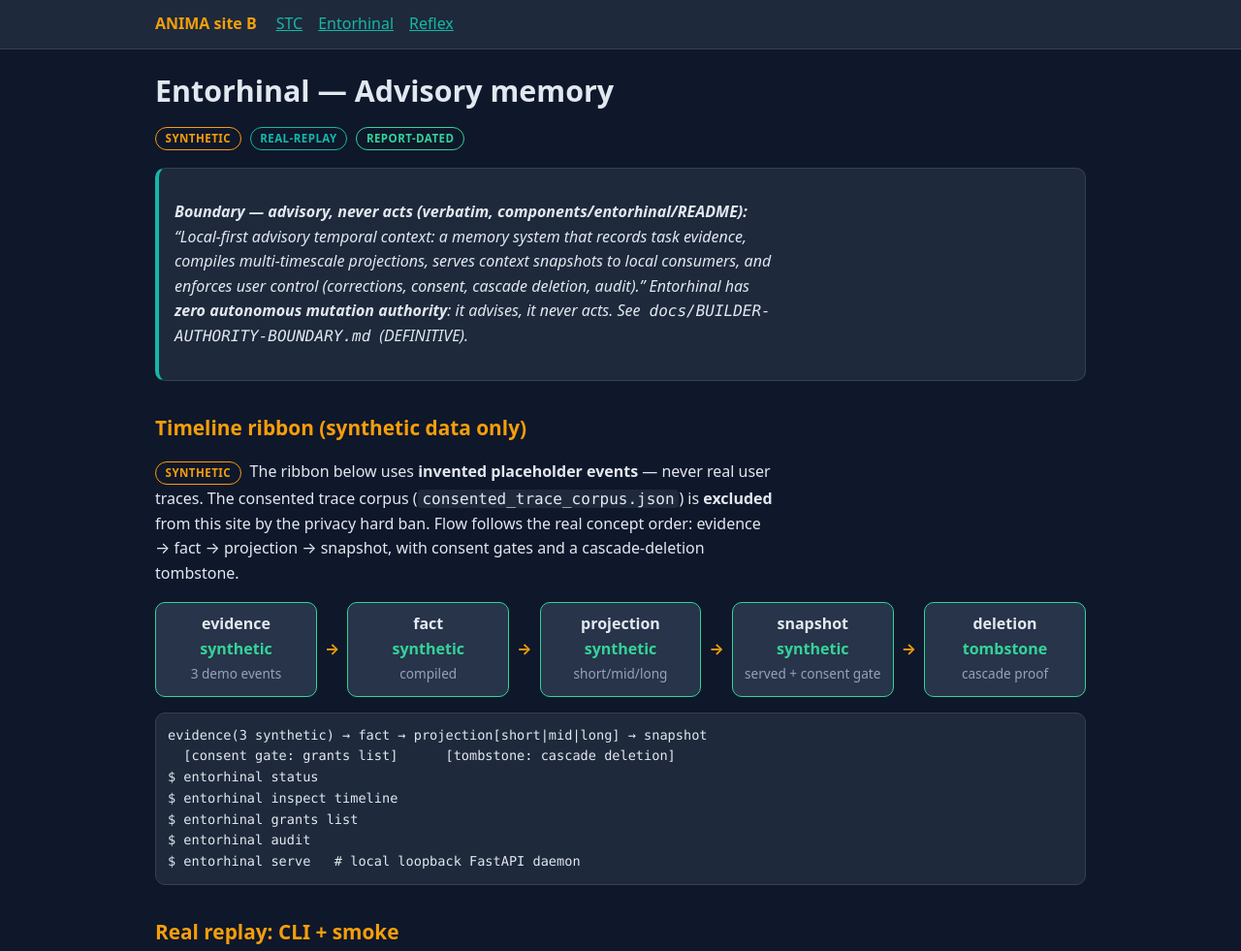
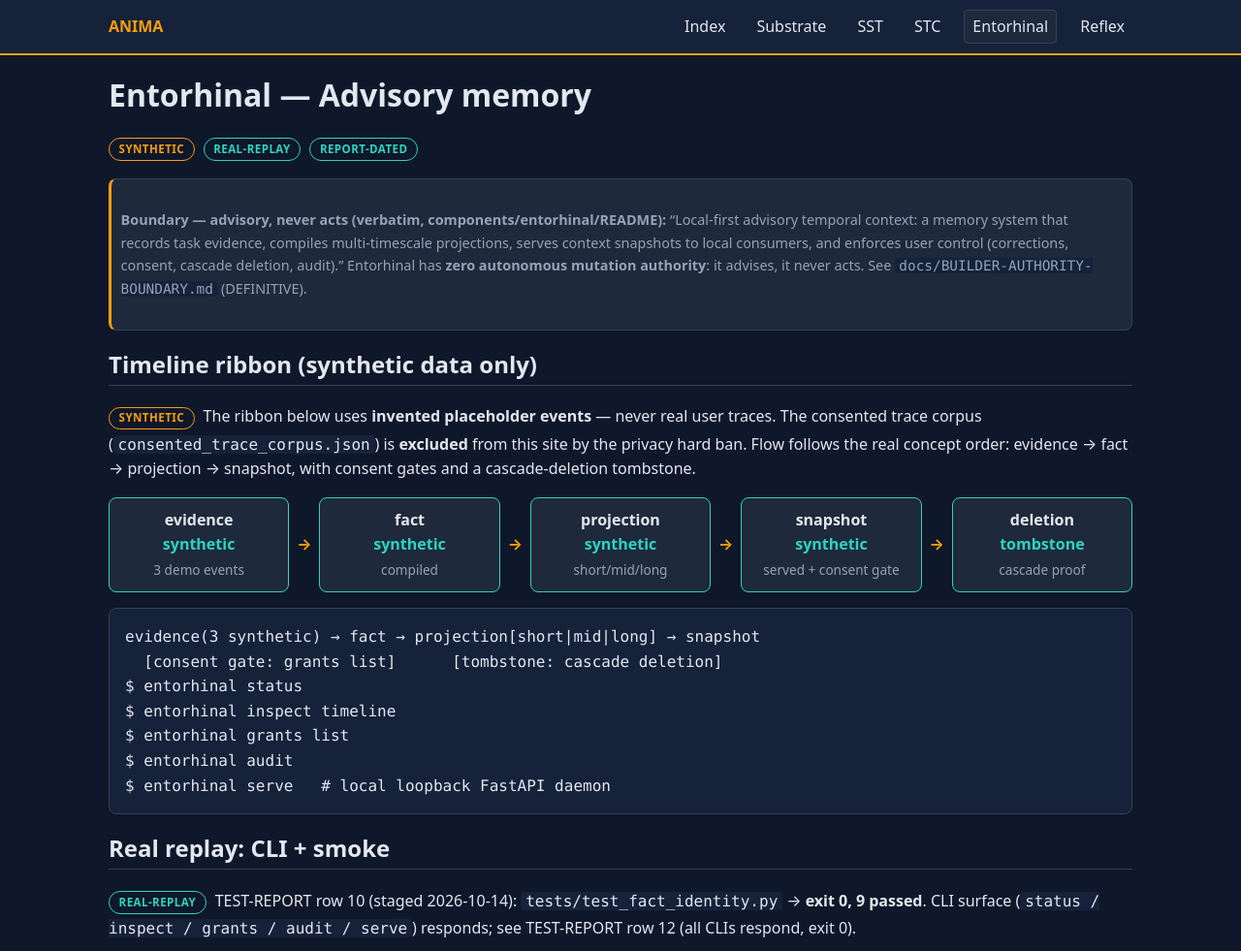
Before and after one commit to Anshul48/anima, a plain HTML site: page docs/entorhinal.html in a window 1280 px wide. Shown: the top 981 px of the page at 97% size. Drawn offline with Linux system fonts and the light colour scheme.

Commit message:
Unify present6 docs site: single site.css/site.js, one 6-link nav, index cards link merged deep pages

```diff
--- a/docs/entorhinal.html
+++ b/docs/entorhinal.html
@@ -3,16 +3,21 @@
 <head>
 <meta charset="utf-8">
 <meta name="viewport" content="width=device-width, initial-scale=1">
-<title>Entorhinal — Advisory memory (ANIMA site B)</title>
-<link rel="stylesheet" href="site-b.css">
+<title>Entorhinal — Advisory memory (ANIMA)</title>
+<link rel="stylesheet" href="site.css">
 </head>
 <body>
-<a class="skip-link" href="#main">Skip to content</a>
-<div class="topbar"><div class="wrap">
-<a class="brand" href="stc.html">ANIMA site B</a>
-<nav><a href="stc.html">STC</a><a href="entorhinal.html">Entorhinal</a><a href="reflex.html">Reflex</a></nav>
-</div></div>
-<div class="wrap" id="main">
+<a class="skip" href="#main">Skip to content</a>
+<nav class="site-nav" aria-label="Site"><div class="wrap">
+  <span class="brand">ANIMA</span>
+  <a class="nav" href="index.html">Index</a>
+  <a class="nav" href="substrate.html">Substrate</a>
+  <a class="nav" href="sst.html">SST</a>
+  <a class="nav" href="stc.html">STC</a>
+  <a class="nav" href="entorhinal.html">Entorhinal</a>
+  <a class="nav" href="reflex.html">Reflex</a>
+</div></nav>
+<main id="main" class="wrap">
 <h1>Entorhinal — Advisory memory</h1>
 <p>
 <span class="label synthetic">Synthetic</span>
@@ -95,7 +100,10 @@
 <li><code class="inline">TEST-REPORT.md</code> rows 10, 12–14 — staged 2026-10-14</li>
 </ul>
 <p class="fine">Privacy: synthetic ribbon only. No consented-trace content, session logs, or author emails on this page.</p>
-</div>
-<script src="site-b.js"></script>
+</main>
+<footer class="site"><div class="wrap">
+ANIMA research preview · <a href="index.html">Index</a> · License Apache-2.0.
+</div></footer>
+<script src="site.js"></script>
 </body>
 </html>
--- a/docs/site-b.css
+++ /dev/null
@@ -1,89 +0,0 @@
-/* site-b.css — ANIMA site B shared stylesheet.
-   Palette: dark slate-ink background, amber + teal accents only.
-   No purple / indigo / gradient-text / glow / glass. */
-:root {
-  --ink: #0f172a;
-  --ink-2: #1e293b;
-  --ink-3: #273449;
-  --paper: #e2e8f0;
-  --muted: #94a3b8;
-  --amber: #f59e0b;
-  --amber-ink: #1c1005;
-  --teal: #14b8a6;
-  --line: #334155;
-  --ok: #34d399;
-  --warn: #fbbf24;
-  --bad: #f87171;
-  --radius: 10px;
-  --max: 62rem;
-}
-* { box-sizing: border-box; }
-html { -webkit-text-size-adjust: 100%; }
-body {
-  margin: 0;
-  background: var(--ink);
-  color: var(--paper);
-  font: 16px/1.6 system-ui, -apple-system, "Segoe UI", Roboto, sans-serif;
-}
-a { color: var(--teal); }
-a:visited { color: var(--teal); }
-.wrap { max-width: var(--max); margin: 0 auto; padding: 0 1rem 4rem; }
-.topbar {
-  border-bottom: 1px solid var(--line);
-  background: var(--ink-2);
-}
-.topbar .wrap { padding-top: .75rem; padding-bottom: .75rem; display: flex; flex-wrap: wrap; gap: .5rem 1.25rem; align-items: baseline; }
-.topbar .brand { color: var(--amber); font-weight: 700; text-decoration: none; }
-.topbar nav a { margin-right: 1rem; }
-h1 { font-size: 1.9rem; line-height: 1.25; margin: 1.5rem 0 .5rem; }
-h2 { font-size: 1.3rem; color: var(--amber); margin: 2rem 0 .5rem; }
-h3 { font-size: 1.05rem; color: var(--teal); margin: 1.25rem 0 .25rem; }
-p, li { max-width: 70ch; }
-code, pre { font-family: ui-monospace, Consolas, monospace; }
-pre {
-  background: var(--ink-2); border: 1px solid var(--line);
-  border-radius: var(--radius); padding: .75rem; overflow-x: auto;
-  font-size: .85rem;
-}
-code.inline { background: var(--ink-2); padding: 0 .3em; border-radius: 4px; }
-.card {
-  background: var(--ink-2); border: 1px solid var(--line);
-  border-radius: var(--radius); padding: 1rem; margin: 1rem 0;
-}
-.grid { display: grid; gap: 1rem; }
-@media (min-width: 640px) { .grid.two { grid-template-columns: 1fr 1fr; } }
-.label {
-  display: inline-block; font-size: .72rem; font-weight: 700;
-  letter-spacing: .04em; text-transform: uppercase;
-  border: 1px solid var(--line); border-radius: 999px;
-  padding: .1rem .6rem; margin: .15rem .3rem .15rem 0;
-}
-.label.receipt { color: var(--ok); border-color: var(--ok); }
-.label.real { color: var(--teal); border-color: var(--teal); }
-.label.illustrated, .label.synthetic { color: var(--amber); border-color: var(--amber); }
-.label.badge { color: var(--muted); border-color: var(--muted); }
-table { border-collapse: collapse; width: 100%; font-size: .9rem; margin: .75rem 0; }
-th, td { border: 1px solid var(--line); padding: .45rem .6rem; text-align: left; }
-th { background: var(--ink-3); color: var(--amber); }
-caption { text-align: left; color: var(--muted); padding-bottom: .3rem; }
-.limits { border-left: 4px solid var(--amber); }
-.status-quote { border-left: 4px solid var(--teal); font-style: italic; }
-.flow { display: flex; flex-wrap: wrap; gap: .5rem; align-items: stretch; margin: 1rem 0; }
-.gate {
-  flex: 1 1 8rem; background: var(--ink-3); border: 1px solid var(--line);
-  border-radius: var(--radius); padding: .6rem; text-align: center;
-}
-.gate .st { display: block; font-weight: 700; color: var(--ok); }
-.gate[data-state="pending"] .st { color: var(--muted); }
-.gate[data-state="active"] { border-color: var(--amber); }
-.gate[data-state="active"] .st { color: var(--amber); }
-.gate[data-state="done"] { border-color: var(--ok); }
-.arrow { align-self: center; color: var(--amber); font-weight: 700; }
-svg.viz { width: 100%; height: auto; background: var(--ink-2); border: 1px solid var(--line); border-radius: var(--radius); }
-canvas.viz { width: 100%; background: var(--ink-2); border: 1px solid var(--line); border-radius: var(--radius); }
-.fine { color: var(--muted); font-size: .85rem; }
-.skip-link { position: absolute; left: -999px; }
-.skip-link:focus { left: .5rem; top: .5rem; background: var(--amber); color: var(--amber-ink); padding: .4rem; }
-@media (prefers-reduced-motion: reduce) {
-  * { animation: none !important; transition: none !important; }
-}
--- a/docs/site-b.js
+++ /dev/null
@@ -1,92 +0,0 @@
-/* site-b.js — small progressive-enhancement helpers for site B pages.
-   No-JS content is complete; this only animates gate flow / draws
-   synthetic mocks. Honors prefers-reduced-motion. */
-(function () {
-  "use strict";
-  var reduce = window.matchMedia &&
-    window.matchMedia("(prefers-reduced-motion: reduce)").matches;
-
-  /* Gate-flow animation: elements with [data-gate-flow] contain
-     .gate children; JS steps them pending -> active -> done. */
-  function gateFlows() {
-    var flows = document.querySelectorAll("[data-gate-flow]");
-    flows.forEach(function (flow) {
-      var gates = flow.querySelectorAll(".gate");
-      if (!gates.length || reduce) {
-        gates.forEach(function (g) { g.setAttribute("data-state", "done"); });
-        return;
-      }
-      var i = 0;
-      gates.forEach(function (g) { g.setAttribute("data-state", "pending"); });
-      var timer = setInterval(function () {
-        if (i > 0) gates[i - 1].setAttribute("data-state", "done");
-        if (i >= gates.length) { clearInterval(timer); return; }
-        gates[i].setAttribute("data-state", "active");
-        i++;
-      }, 700);
-    });
-  }
-
-  /* Synthetic screen mock for reflex page: draws abstract boxes on canvas.
-     Purely synthetic — no real screenshots. */
-  function syntheticMock() {
-    var c = document.getElementById("synthetic-screen");
-    if (!c) return;
-    var ctx = c.getContext("2d");
-    var W = c.width, H = c.height;
-    ctx.fillStyle = "#1e293b";
-    ctx.fillRect(0, 0, W, H);
-    /* fake window chrome */
-    ctx.fillStyle = "#273449";
-    ctx.fillRect(0, 0, W, 22);
-    /* deterministic pseudo-random boxes (seeded) */
-    var seed = 42;
-    function rnd() {
-      seed = (seed * 1103515245 + 12345) & 0x7fffffff;
-      return seed / 0x7fffffff;
-    }
-    var routed = [1, 3];
-    for (var i = 0; i < 6; i++) {
-      var x = 20 + rnd() * (W - 140), y = 40 + rnd() * (H - 100);
-      var w = 50 + rnd() * 70, h = 24 + rnd() * 30;
-      ctx.strokeStyle = routed.indexOf(i) >= 0 ? "#f59e0b" : "#14b8a6";
-      ctx.lineWidth = routed.indexOf(i) >= 0 ? 3 : 1.5;
-      ctx.strokeRect(x, y, w, h);
-      ctx.fillStyle = "#94a3b8";
-      ctx.font = "10px sans-serif";
-      ctx.fillText("box" + i + " r=" + (0.5 + rnd() * 0.5).toFixed(2), x, y - 3);
-    }
-    /* routed crops strip */
-    ctx.fillStyle = "#0f172a";
-    ctx.fillRect(0, H - 56, W, 56);
-    ctx.fillStyle = "#f59e0b";
-    ctx.font = "11px sans-serif";
-    ctx.fillText("routed crops: box1, box3 -> VLM (synthetic mock)", 12, H - 34);
-    ctx.fillStyle = "#94a3b8";
-    ctx.fillText("full frame never sent (concept diagram)", 12, H - 18);
-  }
-
-  /* Timeline ribbon progress for entorhinal page (attribute-driven). */
-  function ribbon() {
-    var steps = document.querySelectorAll("[data-ribbon] .gate");
-    if (!steps.length) return;
-    if (reduce) {
-      steps.forEach(function (s) { s.setAttribute("data-state", "done"); });
-      return;
-    }
-    var i = 0;
-    steps.forEach(function (s) { s.setAttribute("data-state", "pending"); });
-    var timer = setInterval(function () {
-      if (i > 0) steps[i - 1].setAttribute("data-state", "done");
-      if (i >= steps.length) { clearInterval(timer); return; }
-      steps[i].setAttribute("data-state", "active");
-      i++;
-    }, 800);
-  }
-
-  document.addEventListener("DOMContentLoaded", function () {
-    gateFlows();
-    syntheticMock();
-    ribbon();
-  });
-})();
--- a/docs/site.css
+++ b/docs/site.css
@@ -86,3 +86,30 @@
   html { scroll-behavior: auto; }
   .stage ol.steps li { transition: none; }
 }
+
+/* Unified from site-b.css: receipt/illustrated labels, gate-flow pipeline,
+   inline code, bare tables, synthetic-viz canvases. */
+code.inline { background: var(--ink-2); padding: 0 .3em; border-radius: 4px; }
+.fine { color: var(--muted); font-size: .85rem; }
+.label { display: inline-block; font-size: .72rem; font-weight: 700;
+  letter-spacing: .04em; text-transform: uppercase;
+  border: 1px solid var(--line); border-radius: 999px;
+  padding: .1rem .6rem; margin: .15rem .3rem .15rem 0; }
+.label.receipt { color: var(--teal); border-color: var(--teal); }
+.label.real { color: var(--teal); border-color: var(--teal); }
+.label.illustrated, .label.synthetic { color: var(--amber); border-color: var(--amber); }
+.label.badge { color: var(--muted); border-color: var(--muted); }
+table { border-collapse: collapse; width: 100%; font-size: .9rem; margin: .75rem 0; }
+th, td { border: 1px solid var(--line); padding: .45rem .6rem; text-align: left; }
+th { background: var(--ink-2); color: var(--amber); }
+caption { text-align: left; color: var(--muted); padding-bottom: .3rem; }
+.flow { display: flex; flex-wrap: wrap; gap: .5rem; align-items: stretch; margin: 1rem 0; }
+.gate { flex: 1 1 8rem; background: var(--surface); border: 1px solid var(--line);
+  border-radius: .5rem; padding: .6rem; text-align: center; }
+.gate .st { display: block; font-weight: 700; color: var(--teal); }
+.gate[data-state="pending"] .st { color: var(--muted); }
+.gate[data-state="active"] { border-color: var(--amber); }
+.gate[data-state="active"] .st { color: var(--amber); }
+.gate[data-state="done"] { border-color: var(--teal); }
+.arrow { align-self: center; color: var(--amber); font-weight: 700; }
+canvas.viz { width: 100%; background: var(--ink-2); border: 1px solid var(--line); border-radius: .5rem; }
--- a/docs/site.js
+++ b/docs/site.js
@@ -60,4 +60,65 @@
       });
     })(stages[s]);
   }
+
+  /* Gate-flow animation (unified from site-b.js): step .gate children
+     pending -> active -> done inside [data-gate-flow] / [data-ribbon].
+     Decorative only; values already in the DOM. No-JS shows final state. */
+  function stepGates(flow, delay) {
+    var gates = flow.querySelectorAll(".gate");
+    if (!gates.length) return;
+    var k;
+    if (reduce) {
+      for (k = 0; k < gates.length; k++) gates[k].setAttribute("data-state", "done");
+      return;
+    }
+    var i = 0, timer = null;
+    for (k = 0; k < gates.length; k++) gates[k].setAttribute("data-state", "pending");
+    timer = setInterval(function () {
+      if (i > 0) gates[i - 1].setAttribute("data-state", "done");
+      if (i >= gates.length) { clearInterval(timer); return; }
+      gates[i].setAttribute("data-state", "active");
+      i++;
+    }, delay);
+  }
+  var flows = document.querySelectorAll("[data-gate-flow]");
+  for (var f = 0; f < flows.length; f++) stepGates(flows[f], 700);
+  var ribbons = document.querySelectorAll("[data-ribbon]");
+  for (var r = 0; r < ribbons.length; r++) stepGates(ribbons[r], 800);
+
+  /* Synthetic screen mock (unified from site-b.js): draws abstract boxes
+     on #synthetic-screen. Purely synthetic — no real screenshots. */
+  (function syntheticMock() {
+    var c = document.getElementById("synthetic-screen");
+    if (!c) return;
+    var ctx = c.getContext("2d");
+    var W = c.width, H = c.height;
+    ctx.fillStyle = "#1e293b";
+    ctx.fillRect(0, 0, W, H);
+    ctx.fillStyle = "#273449";
+    ctx.fillRect(0, 0, W, 22);
+    var seed = 42;
+    function rnd() {
+      seed = (seed * 1103515245 + 12345) & 0x7fffffff;
+      return seed / 0x7fffffff;
+    }
+    var routed = [1, 3];
+    for (var i = 0; i < 6; i++) {
+      var x = 20 + rnd() * (W - 140), y = 40 + rnd() * (H - 100);
+      var w = 50 + rnd() * 70, h = 24 + rnd() * 30;
+      ctx.strokeStyle = routed.indexOf(i) >= 0 ? "#f59e0b" : "#14b8a6";
+      ctx.lineWidth = routed.indexOf(i) >= 0 ? 3 : 1.5;
+      ctx.strokeRect(x, y, w, h);
+      ctx.fillStyle = "#94a3b8";
+      ctx.font = "10px sans-serif";
+      ctx.fillText("box" + i + " r=" + (0.5 + rnd() * 0.5).toFixed(2), x, y - 3);
+    }
+    ctx.fillStyle = "#0f172a";
+    ctx.fillRect(0, H - 56, W, 56);
+    ctx.fillStyle = "#f59e0b";
+    ctx.font = "11px sans-serif";
+    ctx.fillText("routed crops: box1, box3 -> VLM (synthetic mock)", 12, H - 34);
+    ctx.fillStyle = "#94a3b8";
+    ctx.fillText("full frame never sent (concept diagram)", 12, H - 18);
+  })();
 })();
```
Also changed, not shown: docs/index.html (+9 -6 lines), docs/reflex.html (+18 -10 lines), docs/sst.html (+3 -0 lines), docs/stc.html (+18 -10 lines), docs/substrate.html (+3 -0 lines).
